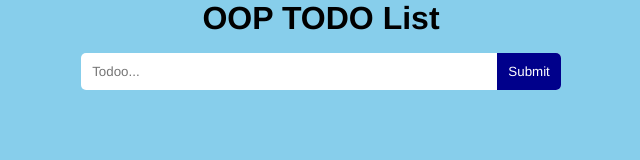
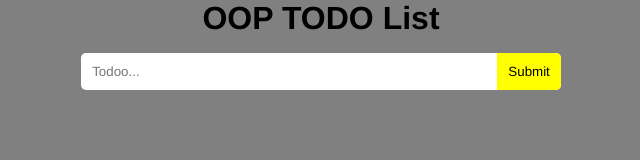
Before and after one commit to bogdanciui18/Todo-List-Javascript-OOP, a plain HTML site: page OOP to-do list/index.html in a window 1280 px wide. Shown: the whole page, without its empty margins (319-959 px from the left). Drawn offline with Linux system fonts and the light colour scheme.

Commit message:
Update style.css

```diff
--- a/OOP to-do list/style.css
+++ b/OOP to-do list/style.css
@@ -7,7 +7,7 @@
 
 body {
     width: 100%;
-    background-color: skyblue;
+    background-color: grey;
 }
 
 .container {
@@ -38,8 +38,8 @@ body {
 
 .form .btn {
     padding: 0.7rem;
-    background-color: darkblue;
-    color: white;
+    background-color: yellow;
+    color: black;
     cursor: pointer;
     border: none;
 }
@@ -49,7 +49,7 @@ body {
     align-items: center;
     justify-content: space-between;
     gap : 0.5rem;
-    background-color: white;
+    background-color: yellow;
     margin-top: 0.5rem;
     padding: 0.5rem;
 }
```
